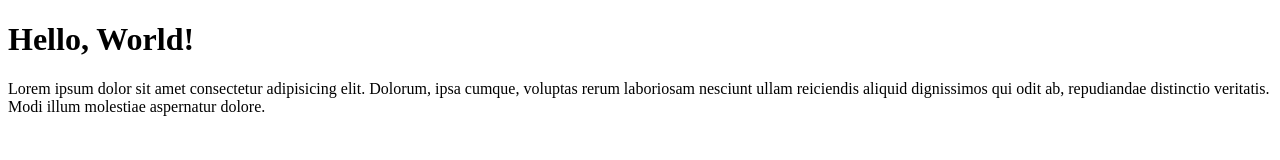
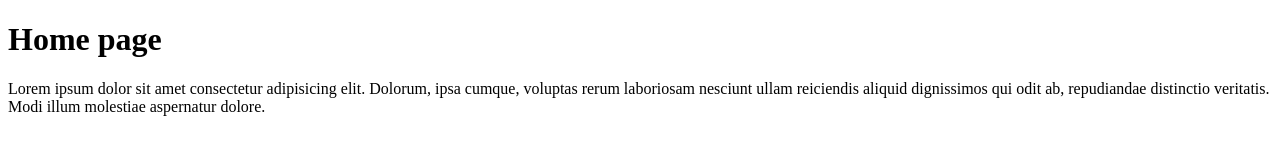
Before and after one commit to himanshigupta2215/local-repo, a plain HTML site: page index.html in a window 1280 px wide. Drawn offline with Linux system fonts and the light colour scheme.

```diff
--- a/index.html
+++ b/index.html
@@ -6,7 +6,7 @@
     <title>Git & Github</title>
 </head>
 <body>
-    <h1>Hello, World!</h1>
+    <h1>Home page</h1>
     <p>Lorem ipsum dolor sit amet consectetur adipisicing elit. Dolorum, ipsa cumque, voluptas rerum laboriosam nesciunt ullam reiciendis aliquid dignissimos qui odit ab, repudiandae distinctio veritatis. Modi illum molestiae aspernatur dolore.</p>
 </body>
 </html>
```
